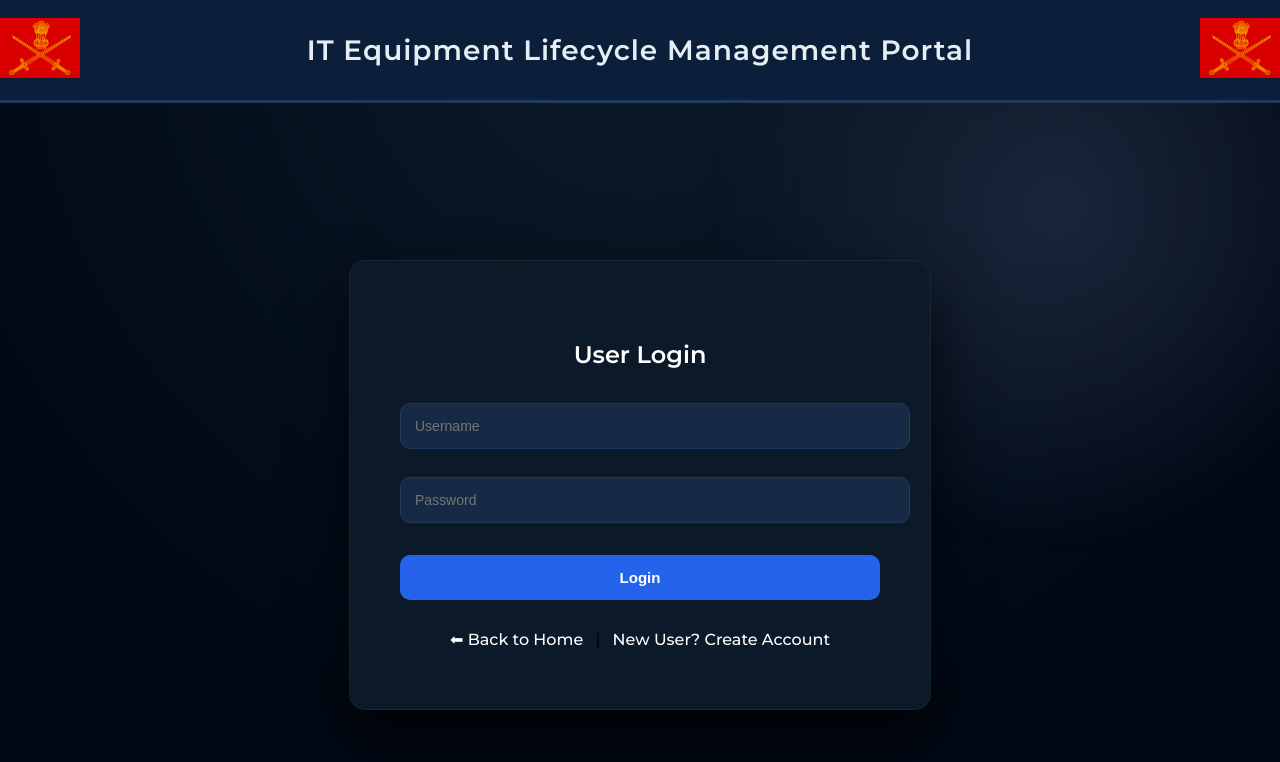
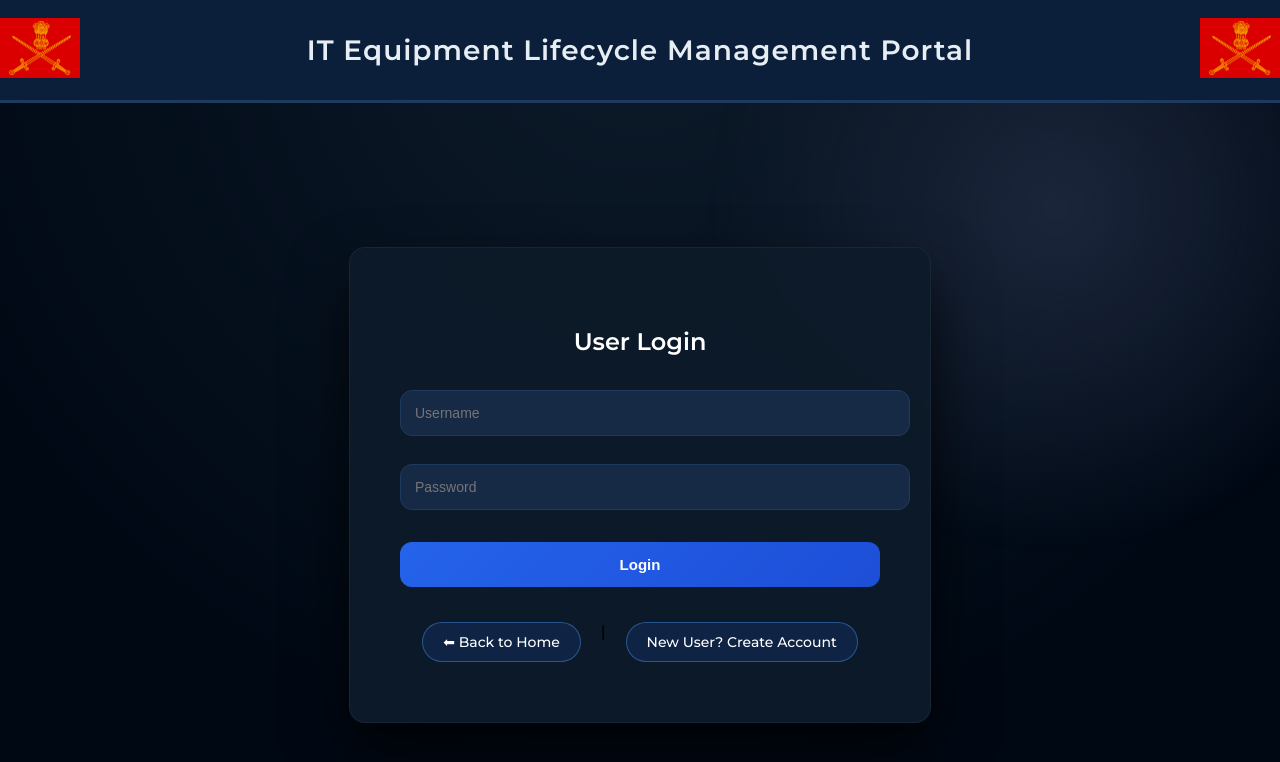
Before and after one commit to priyankahub/IT_ASSET_MANAGEMENT, a PHP site: page /auth/login.php in a window 1280 px wide; the page is wider, and only the part inside the window is pictured. Shown: the top 762 px of that part. Run offline with PHP 8.4, Linux system fonts and the light colour scheme.

Commit message:
user login self

```diff
--- a/auth/login.php
+++ b/auth/login.php
@@ -133,6 +133,38 @@ body::before{
     border:1px solid rgba(255,255,255,0.05);
     backdrop-filter:blur(15px);
     animation:fadeIn 0.8s ease;
+    transition:all 0.35s ease;
+    position:relative;
+    overflow:hidden;
+}
+
+/* Hover Lift + Glow */
+.login-card:hover{
+    transform:translateY(-12px) scale(1.02);
+    box-shadow:
+        0 0 30px rgba(77,163,255,0.5),
+        0 35px 70px rgba(0,0,0,0.8);
+}
+
+/* Subtle sweep animation */
+.login-card::before{
+    content:"";
+    position:absolute;
+    top:0;
+    left:-100%;
+    width:100%;
+    height:100%;
+    background:linear-gradient(
+        120deg,
+        transparent,
+        rgba(255,255,255,0.06),
+        transparent
+    );
+    transition:0.6s;
+}
+
+.login-card:hover::before{
+    left:100%;
 }
 
 @keyframes fadeIn{
@@ -151,17 +183,29 @@ input{
     width:100%;
     padding:14px;
     margin:14px 0;
-    border-radius:10px;
+    border-radius:12px;
     border:1px solid #1f3a5f;
     background:#162a46;
     color:#fff;
     font-size:14px;
-    transition:0.3s;
+    transition:all 0.3s ease;
+    position:relative;
 }
 
+/* Hover Glow */
+input:hover{
+    border-color:#3b82f6;
+    box-shadow:0 0 12px rgba(77,163,255,0.3);
+}
+
+/* Focus Premium Effect */
 input:focus{
     border-color:#4da3ff;
-    box-shadow:0 0 10px rgba(77,163,255,0.4);
+    box-shadow:
+        0 0 15px rgba(77,163,255,0.6),
+        0 0 25px rgba(77,163,255,0.2);
+    background:#1c3557;
+    transform:scale(1.02);
     outline:none;
 }
 
@@ -169,35 +213,66 @@ button{
     width:100%;
     padding:14px;
     margin-top:18px;
-    background:#2563eb;
+    background:linear-gradient(135deg,#2563eb,#1d4ed8);
     color:#fff;
     border:none;
-    border-radius:10px;
+    border-radius:12px;
     cursor:pointer;
     font-weight:600;
     font-size:15px;
-    transition:0.3s;
+    transition:all 0.3s ease;
+    position:relative;
+    overflow:hidden;
 }
 
+/* Hover Lift + Glow */
 button:hover{
-    background:#1d4ed8;
+    transform:translateY(-5px);
+    box-shadow:
+        0 0 20px rgba(77,163,255,0.6),
+        0 10px 25px rgba(0,0,0,0.6);
+}
+
+/* Click Press Effect */
+button:active{
+    transform:scale(0.96);
 }
 
 /* Links */
 .links{
-    margin-top:30px;
+    margin-top:35px;
+    display:flex;
+    justify-content:center;
+    gap:20px;
 }
 
+/* Button Style Links */
 .links a{
     text-decoration:none;
+    padding:10px 20px;
+    background:rgba(37,99,235,0.15);
+    border:1px solid rgba(77,163,255,0.4);
+    border-radius:25px;
     color:#ffffff;
     font-weight:500;
-    margin:0 8px;
-    transition:0.3s;
+    font-size:14px;
+    transition:all 0.3s ease;
+    position:relative;
+    overflow:hidden;
 }
 
+/* Hover Popup Effect */
 .links a:hover{
-    color:#cbd5e1;
+    transform:translateY(-5px);
+    background:#2563eb;
+    box-shadow:
+        0 0 15px rgba(77,163,255,0.6),
+        0 8px 20px rgba(0,0,0,0.6);
+}
+
+/* Click effect */
+.links a:active{
+    transform:scale(0.95);
 }
 
 .error{
```
